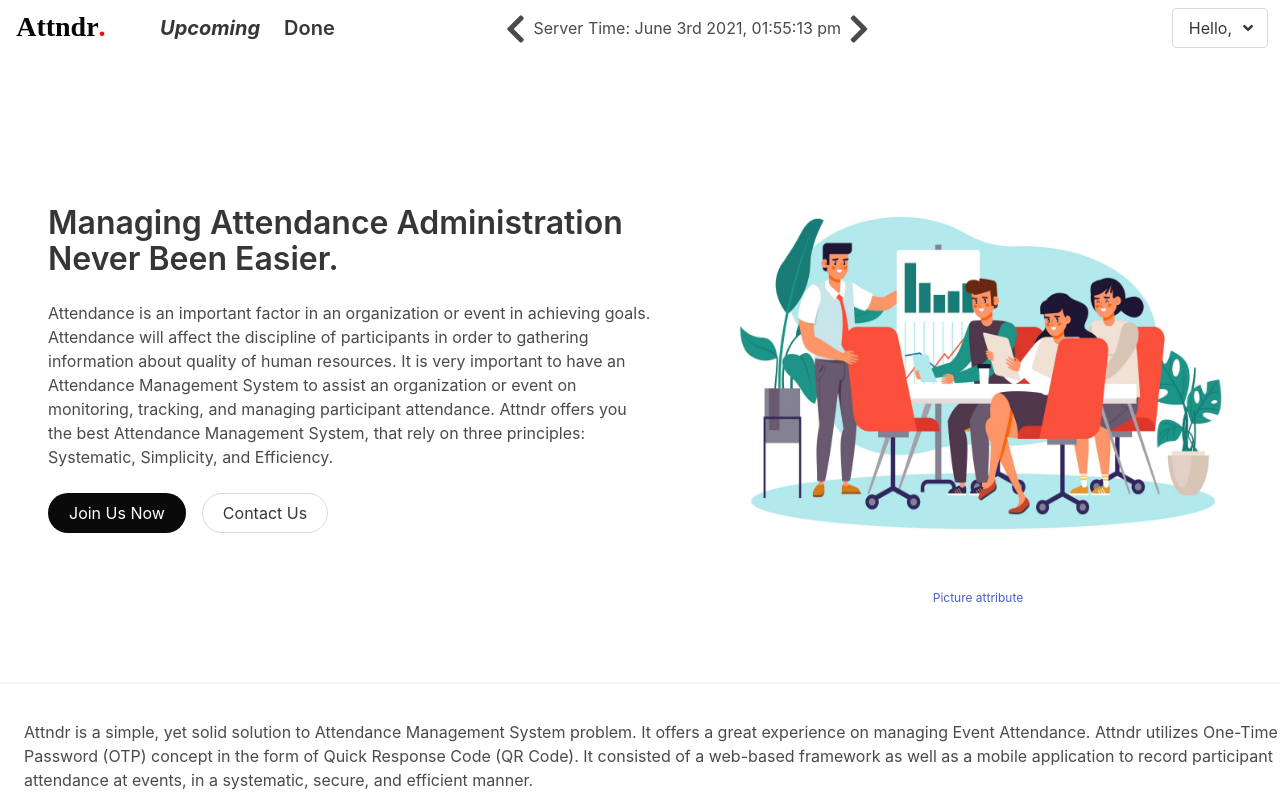
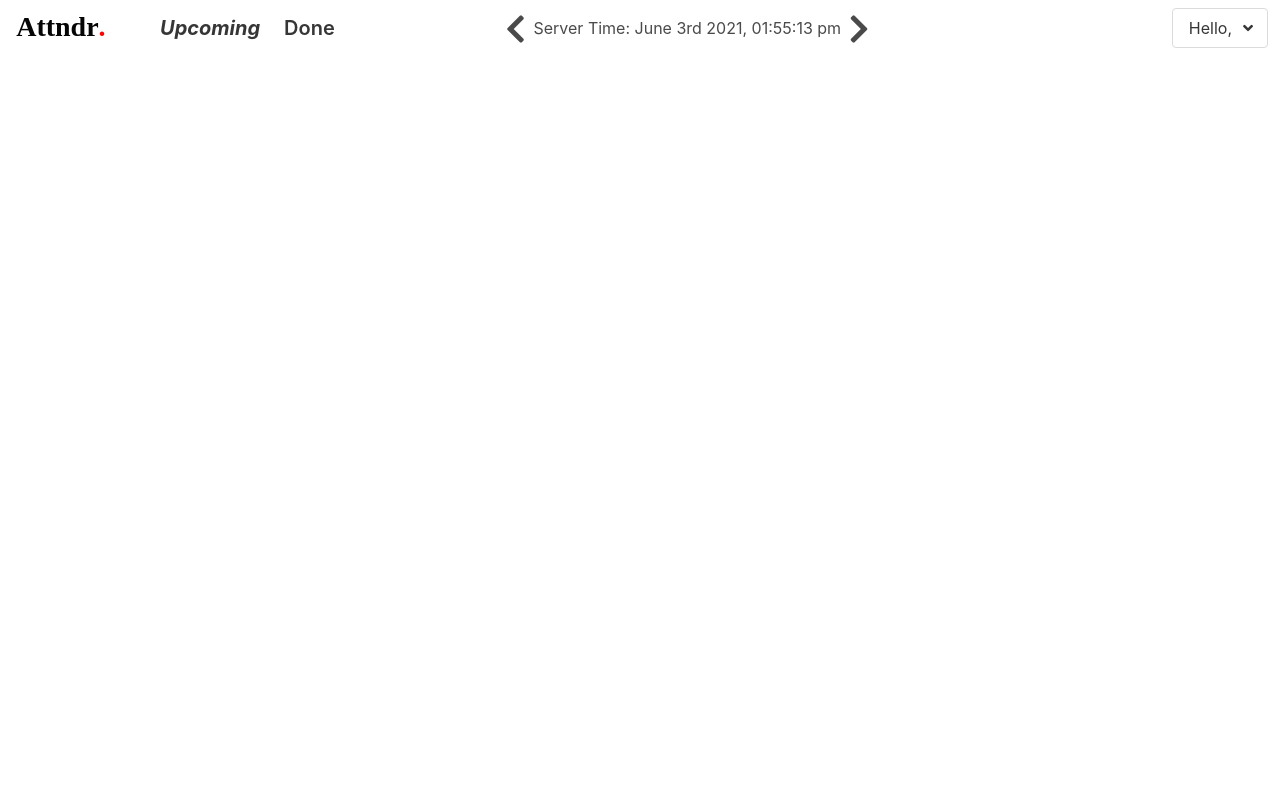
Before and after one commit to retr0-iJ/Attndr, a Vue app in the folder attndr_vue/: page /home in a window 1280 px wide. Built offline with nearby package versions, Linux system fonts and the light colour scheme; sample sign-in values are in the browser's storage.

Commit message:
restructurized, refactored, and fixed unreachable cdn of jquery

```diff
--- a/attndr_vue/public/index.html
+++ b/attndr_vue/public/index.html
@@ -13,7 +13,7 @@
     <noscript>
       <strong>We're sorry but <%= htmlWebpackPlugin.options.title %> doesn't work properly without JavaScript enabled. Please enable it to continue.</strong>
     </noscript>
-    <script src="https://code.jquery.com/jquery-3.6.0.js" integrity="sha256-H+K7U5CnXl1h5ywQfKtSj8PCmoN9aaq30gDh27Xc0jk=" crossorigin="anonymous"></script>
+    <script src="https://ajax.googleapis.com/ajax/libs/jquery/3.6.0/jquery.min.js"></script>
     <div id="app"></div>
     <!-- built files will be auto injected -->
   </body>
--- a/attndr_vue/src/views/Home.vue
+++ b/attndr_vue/src/views/Home.vue
@@ -1,16 +1,14 @@
 <template>
-  <div id="wrapper">
-    <Landing_Page />
+  <div class="wrapper">
+
   </div>
 </template>
 
 <script>
-import Landing_Page from "@/components/Landing_Page.vue"
 
 export default {
   name: 'Home',
   components: {
-    Landing_Page
   },
   mounted(){
     document.title = "Home"
--- a/attndr_vue/src/components/Landing_Page.vue
+++ b/attndr_vue/src/views/Landing_Page.vue
@@ -109,6 +109,10 @@
     },
     mounted(){
         (function($){
+            $(() => {
+                document.title = "Home"
+            })
+
             $(function(){
                 $("#contactUs").click(function() {
                     $("#modalContactUs")
```
